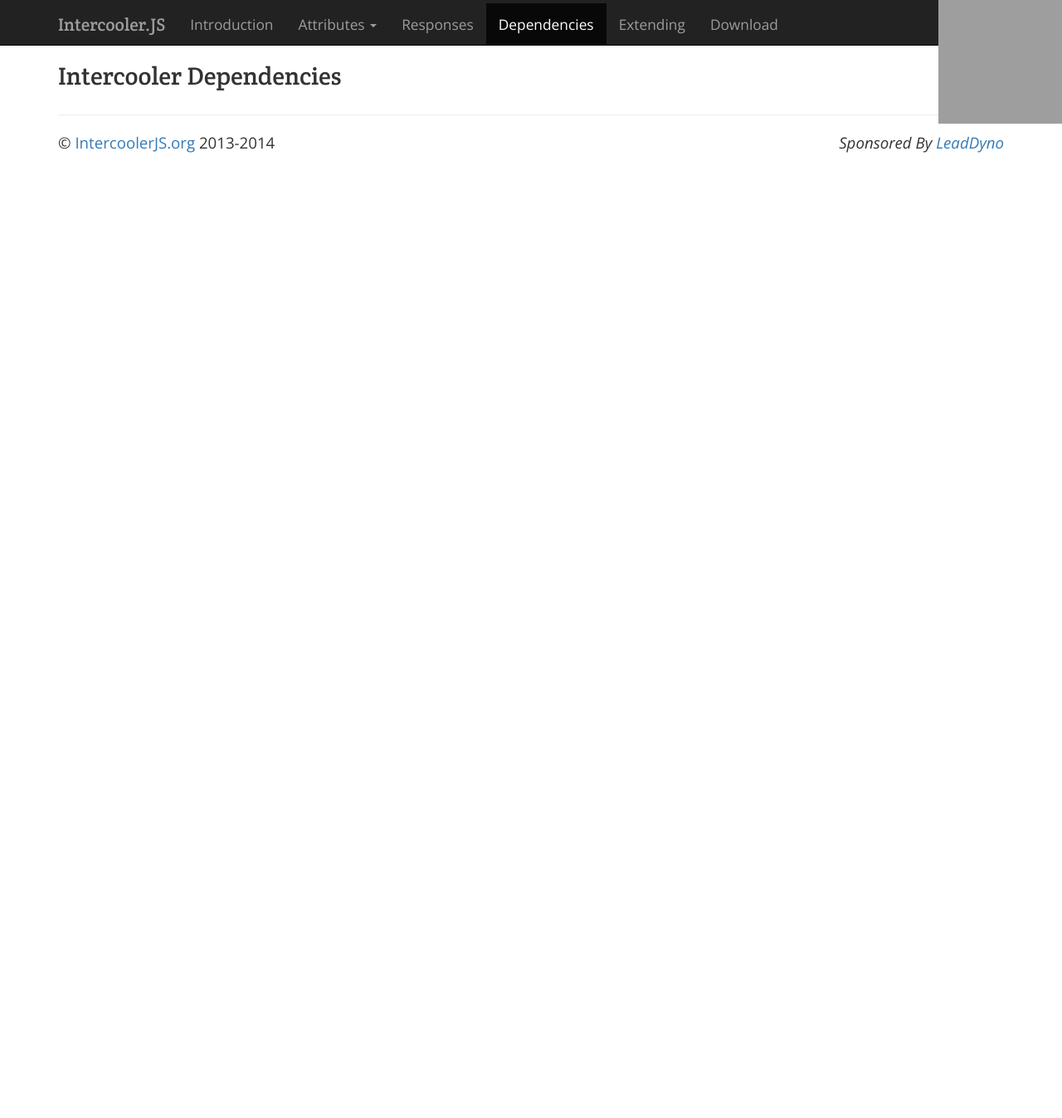
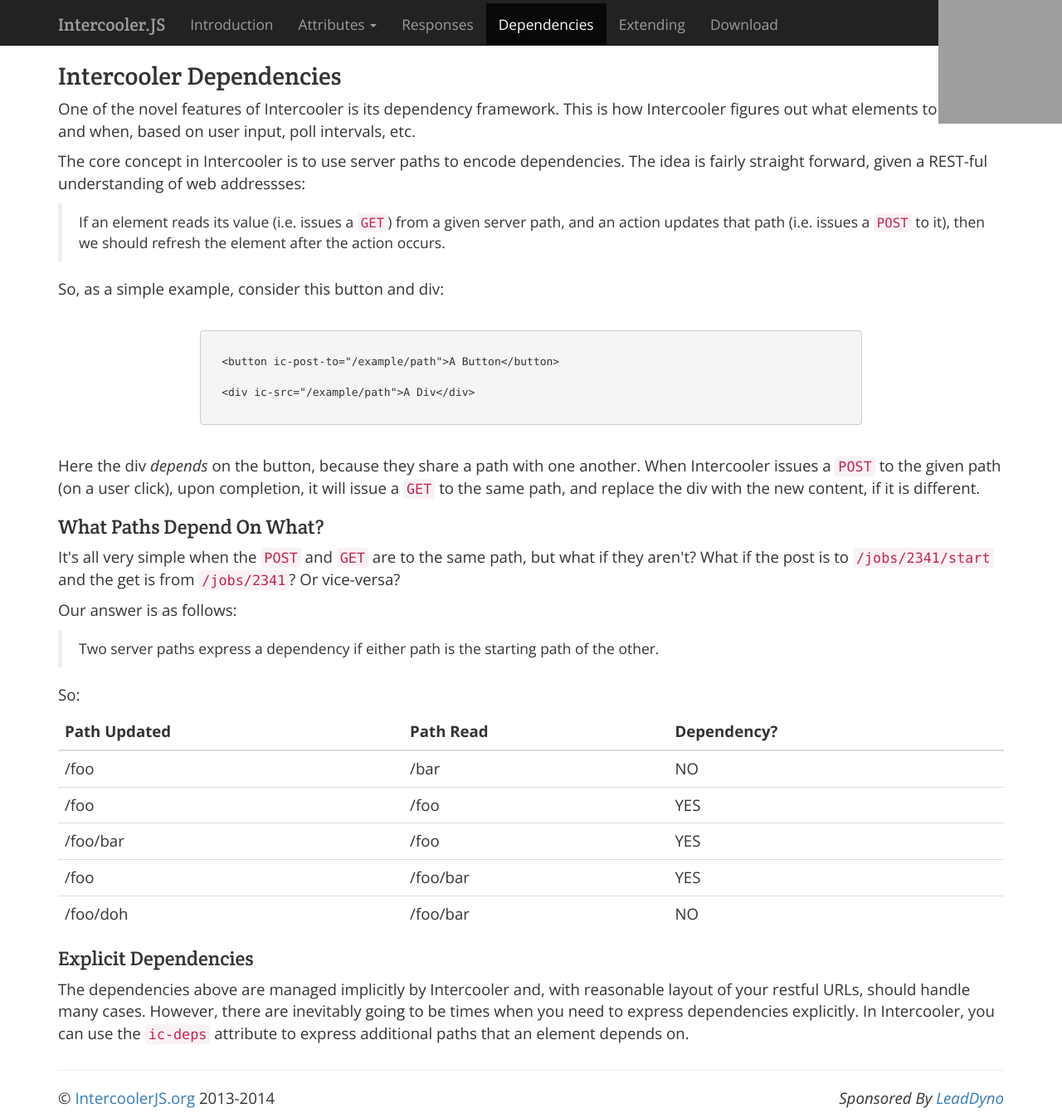
Before and after one commit to bigskysoftware/intercooler-js, a Jekyll site: the page built from www/dependencies.html, in a window 1280 px wide and 1347 px high. Shown: the whole window at 83% size. Built offline with Jekyll 4.4.1, drawn with Linux system fonts in a browser that asks for light colours; nearby versions of some CDN libraries; a style sheet for code colours, icons or effects is not loaded; grey boxes are pictures that could not be loaded.

Commit message:
First pass at dependency management docs

```diff
--- a/www/dependencies.html
+++ b/www/dependencies.html
@@ -6,7 +6,91 @@ nav: dependencies
 
   <div class="row">
     <div class="col-md-12">
+
       <h2>Intercooler Dependencies</h2>
+
+      <p>One of the novel features of Intercooler is its dependency framework.  This is how Intercooler figures out
+      what elements to refresh and when, based on user input, poll intervals, etc.</p>
+
+      <p>The core concept in Intercooler is to use server paths to encode dependencies.  The idea is fairly
+      straight forward, given a REST-ful understanding of web addressses:</p>
+
+      <blockquote>If an element reads its value (i.e. issues a <code>GET</code>) from a given server path, and
+        an action updates that path (i.e. issues a <code>POST</code> to it), then we should refresh the
+      element after the action occurs.</blockquote>
+
+      <p>So, as a simple example, consider this button and div:</p>
+
+      <pre>
+
+  &lt;button ic-post-to="/example/path">A Button&lt;/button>
+
+  &lt;div ic-src="/example/path">A Div&lt;/div>
+     </pre>
+
+     <p>Here the div <em>depends</em> on the button, because they share a path with one another.  When
+     Intercooler issues a <code>POST</code> to the given path (on a user click), upon completion,
+       it will issue a <code>GET</code> to the same path, and replace the div with the new content, if it
+       is different.
+     </p>
+
+      <h3>What Paths Depend On What?</h3>
+
+      <p>It's all very simple when the <code>POST</code> and <code>GET</code> are to the same path, but what if
+        they aren't? What if the post is to <code>/jobs/2341/start</code> and the get is from <code>/jobs/2341</code>?
+        Or vice-versa?</p>
+
+      <p>Our answer is as follows:</p>
+
+      <blockquote>Two server paths express a dependency if either path is the starting path of the other.</blockquote>
+
+      <p>So:</p>
+
+      <table class="table">
+        <thead>
+        <tr>
+          <th>Path Updated</th>
+          <th>Path Read</th>
+          <th>Dependency?</th>
+        </tr>
+        </thead>
+        <tbody>
+        <tr>
+          <td>/foo</td>
+          <td>/bar</td>
+          <td>NO</td>
+        </tr>
+        <tr>
+          <td>/foo</td>
+          <td>/foo</td>
+          <td>YES</td>
+        </tr>
+        <tr>
+          <td>/foo/bar</td>
+          <td>/foo</td>
+          <td>YES</td>
+        </tr>
+        <tr>
+          <td>/foo</td>
+          <td>/foo/bar</td>
+          <td>YES</td>
+        </tr>
+        <tr>
+          <td>/foo/doh</td>
+          <td>/foo/bar</td>
+          <td>NO</td>
+        </tr>
+        </tbody>
+      </table>
+
+      <h3>Explicit Dependencies</h3>
+
+      <p>The dependencies above are managed implicitly by Intercooler and, with reasonable layout of your restful
+      URLs, should handle many cases.  However, there are inevitably going to be times when you need to
+        express dependencies explicitly.  In Intercooler, you can use the
+        <a href="/attributes/ic-deps.html"><code>ic-deps</code></a> attribute to express additional paths that an
+      element depends on.</p>
+
     </div>
   </div>
 
```
